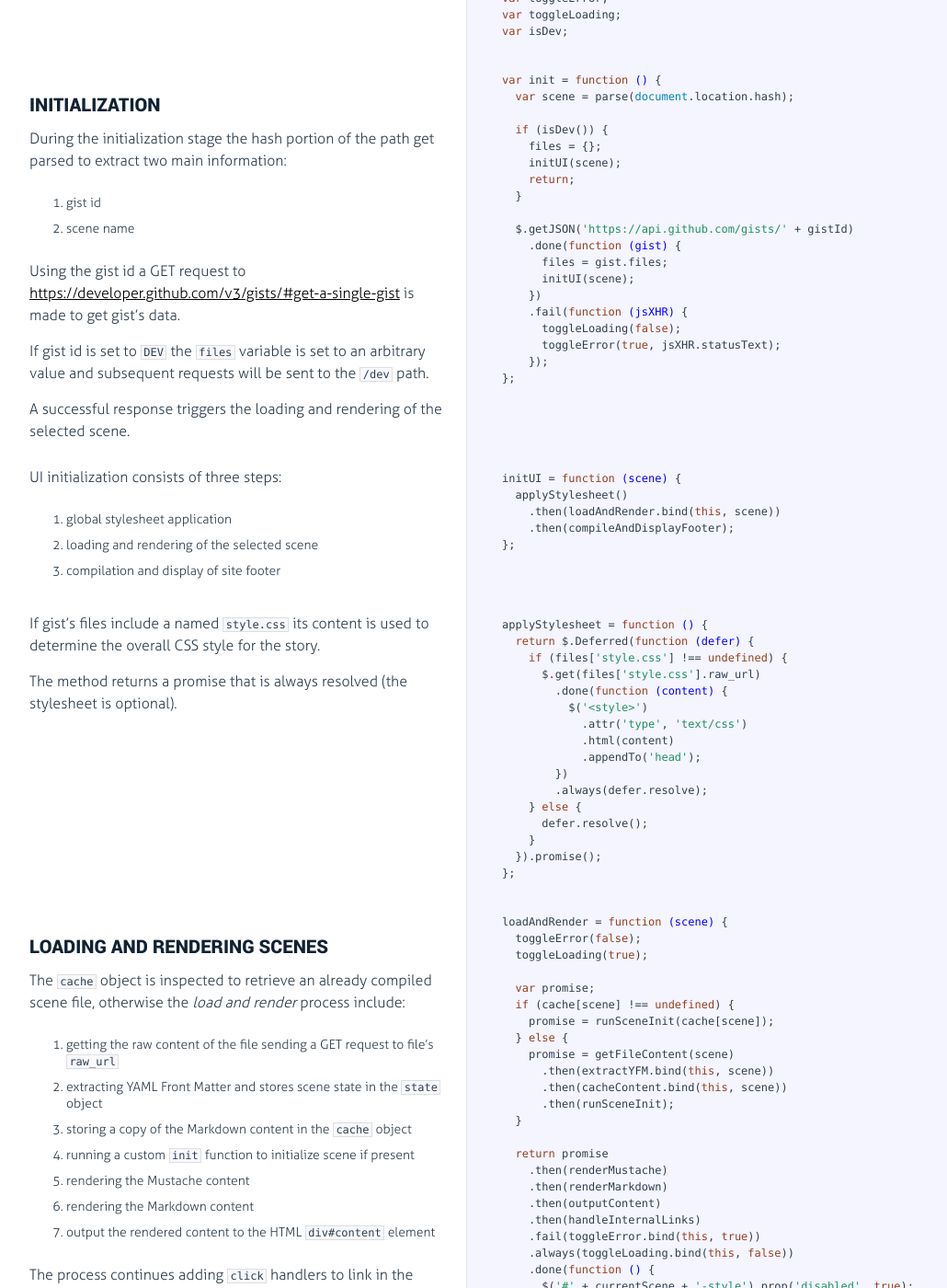
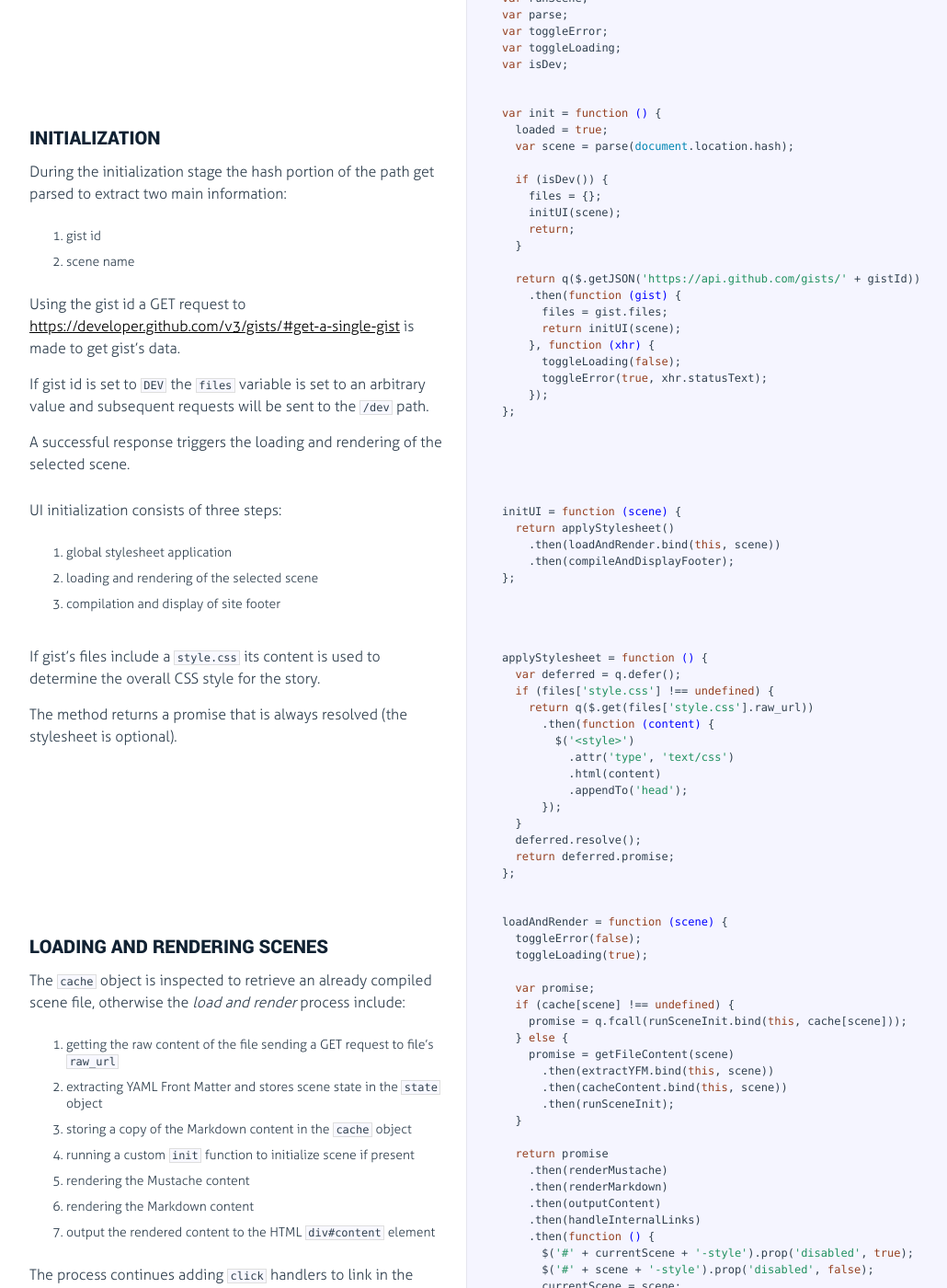
Before and after one commit to potomak/gist-txt, a Jekyll site: the page docs/gist-txt.html, which Jekyll copies as it is, in a window 1280 px wide and 1400 px high, scrolled down 662 px. Shown: the whole window at 92% size, without its empty margins (18-1048 px from the left). Built offline with Jekyll 4.4.1, drawn with Linux system fonts in a browser that asks for light colours; some of the changed text lies outside the part shown.

Commit message:
Update to version 1.8.0

```diff
--- a/docs/gist-txt.html
+++ b/docs/gist-txt.html
@@ -55,6 +55,7 @@ adventure.</p>
 <span class="hljs-keyword">var</span> currentScene;
 <span class="hljs-keyword">var</span> files;
 <span class="hljs-keyword">var</span> cache = {};
+<span class="hljs-keyword">var</span> loaded = <span class="hljs-literal">false</span>;
 <span class="hljs-built_in">window</span>.state = {};
 
 <span class="hljs-keyword">var</span> VERSION = <span class="hljs-built_in">require</span>(<span class="hljs-string">'./package.json'</span>).version;
@@ -62,6 +63,7 @@ adventure.</p>
 <span class="hljs-keyword">var</span> mustache = <span class="hljs-built_in">require</span>(<span class="hljs-string">'mustache'</span>);
 <span class="hljs-keyword">var</span> marked = <span class="hljs-built_in">require</span>(<span class="hljs-string">'marked'</span>);
 <span class="hljs-keyword">var</span> yfm = <span class="hljs-built_in">require</span>(<span class="hljs-string">'yfm'</span>);
+<span class="hljs-keyword">var</span> q = <span class="hljs-built_in">require</span>(<span class="hljs-string">'q'</span>);
 
 <span class="hljs-keyword">var</span> initUI;
 <span class="hljs-keyword">var</span> applyStylesheet;
@@ -109,6 +111,7 @@ scene.</p>
             </div>
 
             <div class="content"><div class='highlight'><pre><span class="hljs-keyword">var</span> init = <span class="hljs-function"><span class="hljs-keyword">function</span> <span class="hljs-params">()</span> </span>{
+  loaded = <span class="hljs-literal">true</span>;
   <span class="hljs-keyword">var</span> scene = parse(<span class="hljs-built_in">document</span>.location.hash);
 
   <span class="hljs-keyword">if</span> (isDev()) {
@@ -117,14 +120,13 @@ scene.</p>
     <span class="hljs-keyword">return</span>;
   }
 
-  $.getJSON(<span class="hljs-string">'https://api.github.com/gists/'</span> + gistId)
-    .done(<span class="hljs-function"><span class="hljs-keyword">function</span> <span class="hljs-params">(gist)</span> </span>{
+  <span class="hljs-keyword">return</span> q($.getJSON(<span class="hljs-string">'https://api.github.com/gists/'</span> + gistId))
+    .then(<span class="hljs-function"><span class="hljs-keyword">function</span> <span class="hljs-params">(gist)</span> </span>{
       files = gist.files;
-      initUI(scene);
-    })
-    .fail(<span class="hljs-function"><span class="hljs-keyword">function</span> <span class="hljs-params">(jsXHR)</span> </span>{
+      <span class="hljs-keyword">return</span> initUI(scene);
+    }, <span class="hljs-function"><span class="hljs-keyword">function</span> <span class="hljs-params">(xhr)</span> </span>{
       toggleLoading(<span class="hljs-literal">false</span>);
-      toggleError(<span class="hljs-literal">true</span>, jsXHR.statusText);
+      toggleError(<span class="hljs-literal">true</span>, xhr.statusText);
     });
 };</pre></div></div>
 
@@ -147,7 +149,7 @@ scene.</p>
             </div>
 
             <div class="content"><div class='highlight'><pre>initUI = <span class="hljs-function"><span class="hljs-keyword">function</span> <span class="hljs-params">(scene)</span> </span>{
-  applyStylesheet()
+  <span class="hljs-keyword">return</span> applyStylesheet()
     .then(loadAndRender.bind(<span class="hljs-keyword">this</span>, scene))
     .then(compileAndDisplayFooter);
 };</pre></div></div>
@@ -161,28 +163,26 @@ scene.</p>
               <div class="pilwrap ">
                 <a class="pilcrow" href="#section-5">&#182;</a>
               </div>
-              <p>If gist’s files include a named <code>style.css</code> its content is used to determine
-the overall CSS style for the story.</p>
+              <p>If gist’s files include a <code>style.css</code> its content is used to determine the
+overall CSS style for the story.</p>
 <p>The method returns a promise that is always resolved (the stylesheet is
 optional).</p>
 
             </div>
 
             <div class="content"><div class='highlight'><pre>applyStylesheet = <span class="hljs-function"><span class="hljs-keyword">function</span> <span class="hljs-params">()</span> </span>{
-  <span class="hljs-keyword">return</span> $.Deferred(<span class="hljs-function"><span class="hljs-keyword">function</span> <span class="hljs-params">(defer)</span> </span>{
+  <span class="hljs-keyword">var</span> deferred = q.defer();
   <span class="hljs-keyword">if</span> (files[<span class="hljs-string">'style.css'</span>] !== <span class="hljs-literal">undefined</span>) {
-      $.get(files[<span class="hljs-string">'style.css'</span>].raw_url)
-        .done(<span class="hljs-function"><span class="hljs-keyword">function</span> <span class="hljs-params">(content)</span> </span>{
+    <span class="hljs-keyword">return</span> q($.get(files[<span class="hljs-string">'style.css'</span>].raw_url))
+      .then(<span class="hljs-function"><span class="hljs-keyword">function</span> <span class="hljs-params">(content)</span> </span>{
         $(<span class="hljs-string">'&lt;style&gt;'</span>)
           .attr(<span class="hljs-string">'type'</span>, <span class="hljs-string">'text/css'</span>)
           .html(content)
           .appendTo(<span class="hljs-string">'head'</span>);
-        })
-        .always(defer.resolve);
-    } <span class="hljs-keyword">else</span> {
-      defer.resolve();
+      });
   }
-  }).promise();
+  deferred.resolve();
+  <span class="hljs-keyword">return</span> deferred.promise;
 };</pre></div></div>
 
         </li>
@@ -221,7 +221,7 @@ current scene’s stylesheet is activated.</p>
 
   <span class="hljs-keyword">var</span> promise;
   <span class="hljs-keyword">if</span> (cache[scene] !== <span class="hljs-literal">undefined</span>) {
-    promise = runSceneInit(cache[scene]);
+    promise = q.fcall(runSceneInit.bind(<span class="hljs-keyword">this</span>, cache[scene]));
   } <span class="hljs-keyword">else</span> {
     promise = getFileContent(scene)
       .then(extractYFM.bind(<span class="hljs-keyword">this</span>, scene))
@@ -234,14 +234,13 @@ current scene’s stylesheet is activated.</p>
     .then(renderMarkdown)
     .then(outputContent)
     .then(handleInternalLinks)
-    .fail(toggleError.bind(<span class="hljs-keyword">this</span>, <span class="hljs-literal">true</span>))
-    .always(toggleLoading.bind(<span class="hljs-keyword">this</span>, <span class="hljs-literal">false</span>))
-    .done(<span class="hljs-function"><span class="hljs-keyword">function</span> <span class="hljs-params">()</span> </span>{
+    .then(<span class="hljs-function"><span class="hljs-keyword">function</span> <span class="hljs-params">()</span> </span>{
       $(<span class="hljs-string">'#'</span> + currentScene + <span class="hljs-string">'-style'</span>).prop(<span class="hljs-string">'disabled'</span>, <span class="hljs-literal">true</span>);
       $(<span class="hljs-string">'#'</span> + scene + <span class="hljs-string">'-style'</span>).prop(<span class="hljs-string">'disabled'</span>, <span class="hljs-literal">false</span>);
       currentScene = scene;
     })
-    .promise();
+    .catch(toggleError.bind(<span class="hljs-keyword">this</span>, <span class="hljs-literal">true</span>))
+    .fin(toggleLoading.bind(<span class="hljs-keyword">this</span>, <span class="hljs-literal">false</span>));
 };</pre></div></div>
 
         </li>
@@ -288,13 +287,13 @@ deferred object with the result content as argument of the callback.</p>
             </div>
 
             <div class="content"><div class='highlight'><pre>getFileContent = <span class="hljs-function"><span class="hljs-keyword">function</span> <span class="hljs-params">(scene)</span> </span>{
-  <span class="hljs-keyword">return</span> $.Deferred(<span class="hljs-function"><span class="hljs-keyword">function</span> <span class="hljs-params">(defer)</span> </span>{
+  <span class="hljs-keyword">var</span> deferred = q.defer();
   <span class="hljs-keyword">var</span> fileName = scene + <span class="hljs-string">'.markdown'</span>;
   <span class="hljs-keyword">var</span> file = files[fileName];
 
   <span class="hljs-keyword">if</span> (!isDev() &amp;&amp; file === <span class="hljs-literal">undefined</span>) {
-      defer.reject(<span class="hljs-string">'Scene not found'</span>);
-      <span class="hljs-keyword">return</span>;
+    deferred.reject(<span class="hljs-keyword">new</span> <span class="hljs-built_in">Error</span>(<span class="hljs-string">'Scene not found'</span>));
+    <span class="hljs-keyword">return</span> deferred.promise;
   }
 
   <span class="hljs-keyword">var</span> fileURL;
@@ -305,13 +304,11 @@ deferred object with the result content as argument of the callback.</p>
     fileURL = file.raw_url;
   }
 
-
-    $.get(fileURL)
-      .done(defer.resolve)
-      .fail(<span class="hljs-function"><span class="hljs-keyword">function</span> <span class="hljs-params">(jsXHR)</span> </span>{
-        defer.reject(jsXHR.statusText);
+  <span class="hljs-keyword">return</span> q($.get(fileURL))
+    .then(deferred.resolve)
+    .catch(<span class="hljs-function"><span class="hljs-keyword">function</span> <span class="hljs-params">(xhr)</span> </span>{
+      <span class="hljs-keyword">throw</span> <span class="hljs-keyword">new</span> <span class="hljs-built_in">Error</span>(xhr.statusText);
     });
-  }).promise();
 };</pre></div></div>
 
         </li>
@@ -332,18 +329,12 @@ the property is injected to override global stylesheet rules.</p>
             </div>
 
             <div class="content"><div class='highlight'><pre>extractYFM = <span class="hljs-function"><span class="hljs-keyword">function</span> <span class="hljs-params">(scene, content)</span> </span>{
-  <span class="hljs-keyword">return</span> $.Deferred(<span class="hljs-function"><span class="hljs-keyword">function</span> <span class="hljs-params">(defer)</span> </span>{
-    <span class="hljs-keyword">try</span> {
   <span class="hljs-keyword">var</span> parsed = yfm(content);
   $.extend(<span class="hljs-built_in">window</span>.state, parsed.context.state);
   <span class="hljs-keyword">if</span> (parsed.context.style !== <span class="hljs-literal">undefined</span>) {
     injectSceneStyle(scene, parsed.context.style);
   }
-      defer.resolve(parsed);
-    } <span class="hljs-keyword">catch</span> (e) {
-      defer.reject(e);
-    }
-  }).promise();
+  <span class="hljs-keyword">return</span> parsed;
 };</pre></div></div>
 
         </li>
@@ -387,13 +378,7 @@ string.</p>
             </div>
 
             <div class="content"><div class='highlight'><pre>renderMustache = <span class="hljs-function"><span class="hljs-keyword">function</span> <span class="hljs-params">(content)</span> </span>{
-  <span class="hljs-keyword">return</span> $.Deferred(<span class="hljs-function"><span class="hljs-keyword">function</span> <span class="hljs-params">(defer)</span> </span>{
-    <span class="hljs-keyword">try</span> {
-      defer.resolve(mustache.render(content, <span class="hljs-built_in">window</span>.state));
-    } <span class="hljs-keyword">catch</span> (e) {
-      defer.reject(e);
-    }
-  }).promise();
+  <span class="hljs-keyword">return</span> mustache.render(content, <span class="hljs-built_in">window</span>.state);
 };</pre></div></div>
 
         </li>
@@ -411,13 +396,7 @@ string.</p>
             </div>
 
             <div class="content"><div class='highlight'><pre>renderMarkdown = <span class="hljs-function"><span class="hljs-keyword">function</span> <span class="hljs-params">(content)</span> </span>{
-  <span class="hljs-keyword">return</span> $.Deferred(<span class="hljs-function"><span class="hljs-keyword">function</span> <span class="hljs-params">(defer)</span> </span>{
-    <span class="hljs-keyword">try</span> {
-      defer.resolve(marked(content));
-    } <span class="hljs-keyword">catch</span> (e) {
-      defer.reject(e);
-    }
-  }).promise();
+  <span class="hljs-keyword">return</span> marked(content);
 };</pre></div></div>
 
         </li>
@@ -437,7 +416,7 @@ in the DOM.</p>
             </div>
 
             <div class="content"><div class='highlight'><pre>outputContent = <span class="hljs-function"><span class="hljs-keyword">function</span> <span class="hljs-params">(content)</span> </span>{
-  <span class="hljs-keyword">return</span> $(<span class="hljs-string">'#content'</span>).html(content).promise();
+  <span class="hljs-keyword">return</span> q($(<span class="hljs-string">'#content'</span>).html(content).promise());
 };</pre></div></div>
 
         </li>
@@ -456,10 +435,8 @@ files parsed content indexed by scene name.</p>
             </div>
 
             <div class="content"><div class='highlight'><pre>cacheContent = <span class="hljs-function"><span class="hljs-keyword">function</span> <span class="hljs-params">(scene, content)</span> </span>{
-  <span class="hljs-keyword">return</span> $.Deferred(<span class="hljs-function"><span class="hljs-keyword">function</span> <span class="hljs-params">(defer)</span> </span>{
   cache[scene] = content;
-    defer.resolve(content);
-  }).promise();
+  <span class="hljs-keyword">return</span> content;
 };</pre></div></div>
 
         </li>
@@ -505,12 +482,10 @@ form:</p>
             </div>
 
             <div class="content"><div class='highlight'><pre>runSceneInit = <span class="hljs-function"><span class="hljs-keyword">function</span> <span class="hljs-params">(parsed)</span> </span>{
-  <span class="hljs-keyword">return</span> $.Deferred(<span class="hljs-function"><span class="hljs-keyword">function</span> <span class="hljs-params">(defer)</span> </span>{
   <span class="hljs-keyword">if</span> (parsed.context.init !== <span class="hljs-literal">undefined</span>) {
     parsed.context.init();
   }
-    defer.resolve(parsed.content);
-  }).promise();
+  <span class="hljs-keyword">return</span> parsed.content;
 };</pre></div></div>
 
         </li>
@@ -525,16 +500,18 @@ form:</p>
               <p>A <code>popstate</code> event is dispatched to the window every time the active history
 entry changes between two history entries for the same document.</p>
 <p>If the <code>files</code> array is undefined we need to initialize the text adventure,
-otherwise we can just render the current.</p>
+otherwise we can just render the current scene.</p>
 
             </div>
 
             <div class="content"><div class='highlight'><pre><span class="hljs-built_in">window</span>.onpopstate = <span class="hljs-function"><span class="hljs-keyword">function</span> <span class="hljs-params">()</span> </span>{
-  <span class="hljs-keyword">if</span> (files === <span class="hljs-literal">undefined</span>) {
+  <span class="hljs-keyword">if</span> (!loaded) {
     <span class="hljs-keyword">return</span> init();
   }
 
+  <span class="hljs-keyword">if</span> (files !== <span class="hljs-literal">undefined</span>) {
     runScene(<span class="hljs-built_in">document</span>.location.hash);
+  }
 };</pre></div></div>
 
         </li>
```
Also changed, not shown: bundle.js. Lines whose indentation alone changed are shown as unchanged.
